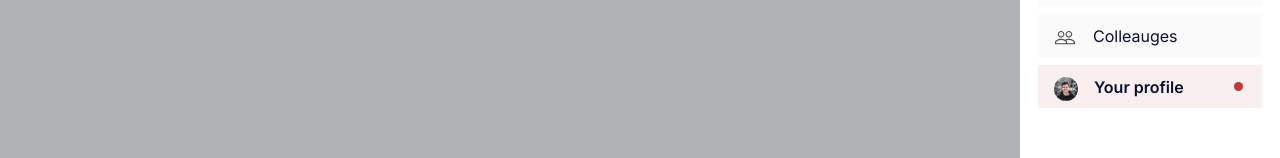
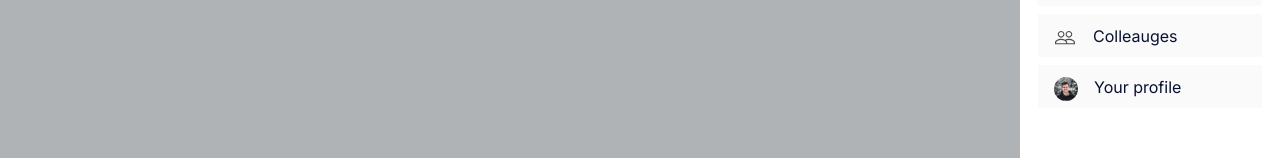
Before and after one commit to Tin21/Speck-Teamwork, a React (Vite) app: page / in a window 1280 px wide. Both pictures are taken after a click on the icon 1176 px from the left and 30 px from the top of the page. Shown: the part 221-379 px from the top of the page. Built offline with nearby package versions, Linux system fonts and the light colour scheme.

Commit message:
Added link to login page on logout and profile page on Your profile

```diff
--- a/src/components/Layout/Layout.jsx
+++ b/src/components/Layout/Layout.jsx
@@ -143,7 +143,7 @@ const Layout = ({ imgSrc, imgAlt }) => {
                         </MenuItem>
 
                         <MenuItem
-                          to={'/'}
+                          to={'/profile'}
                           onClick={() => changeHamburgerMenuState()}
                         >
                           <UserAvatar
@@ -154,12 +154,18 @@ const Layout = ({ imgSrc, imgAlt }) => {
                           <MenuItemText>Your profile</MenuItemText>
                         </MenuItem>
                       </HamburgerMenuInner>
+
+                      <NavLink
+                        to={'/login'}
+                        onClick={() => changeHamburgerMenuState()}
+                      >
                         <HamburgerMenuLogoutWrapper>
                           <HamburgerMenuLogoutIcon />
                           <HamburgerMenuLogoutText>
                             Log out
                           </HamburgerMenuLogoutText>
                         </HamburgerMenuLogoutWrapper>
+                      </NavLink>
                     </HamburgerMenu>
                   </>
                 )}
```
Lines whose indentation alone changed are shown as unchanged.
